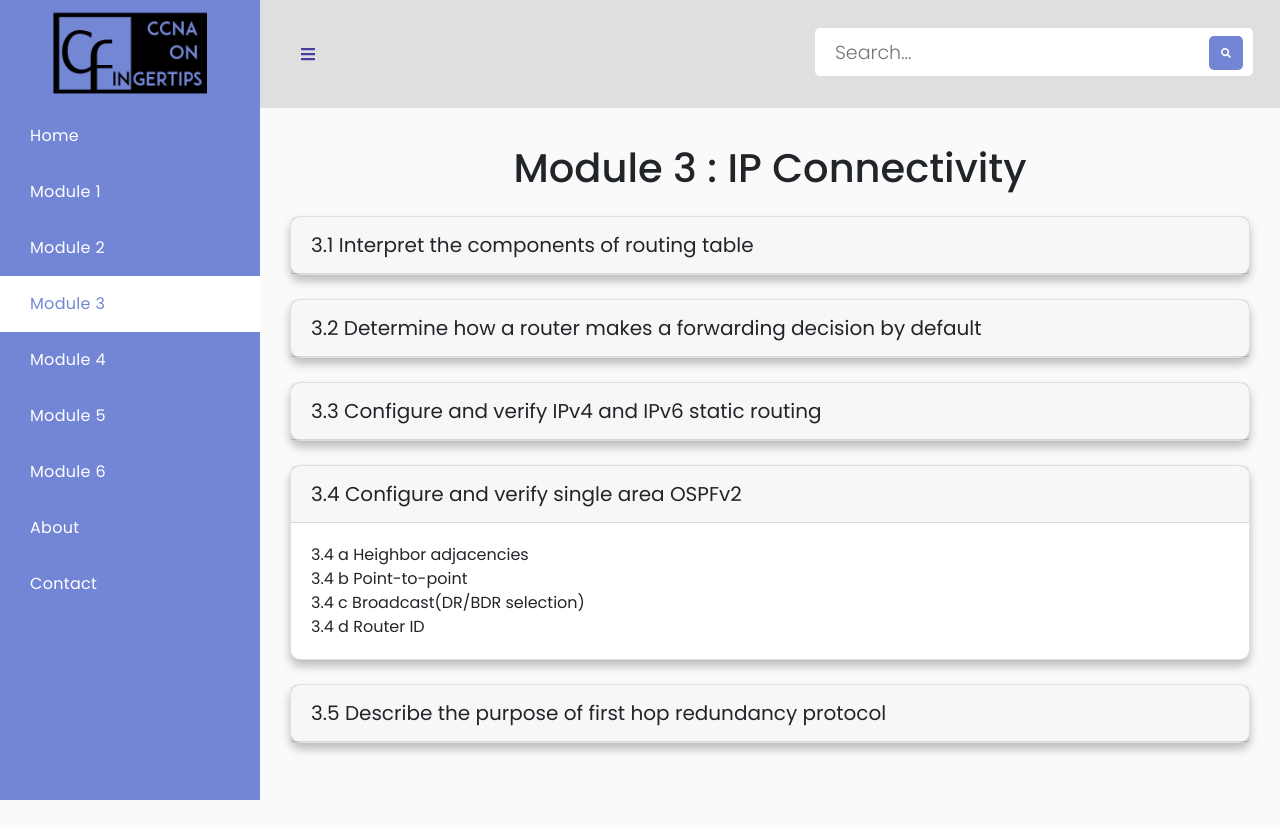
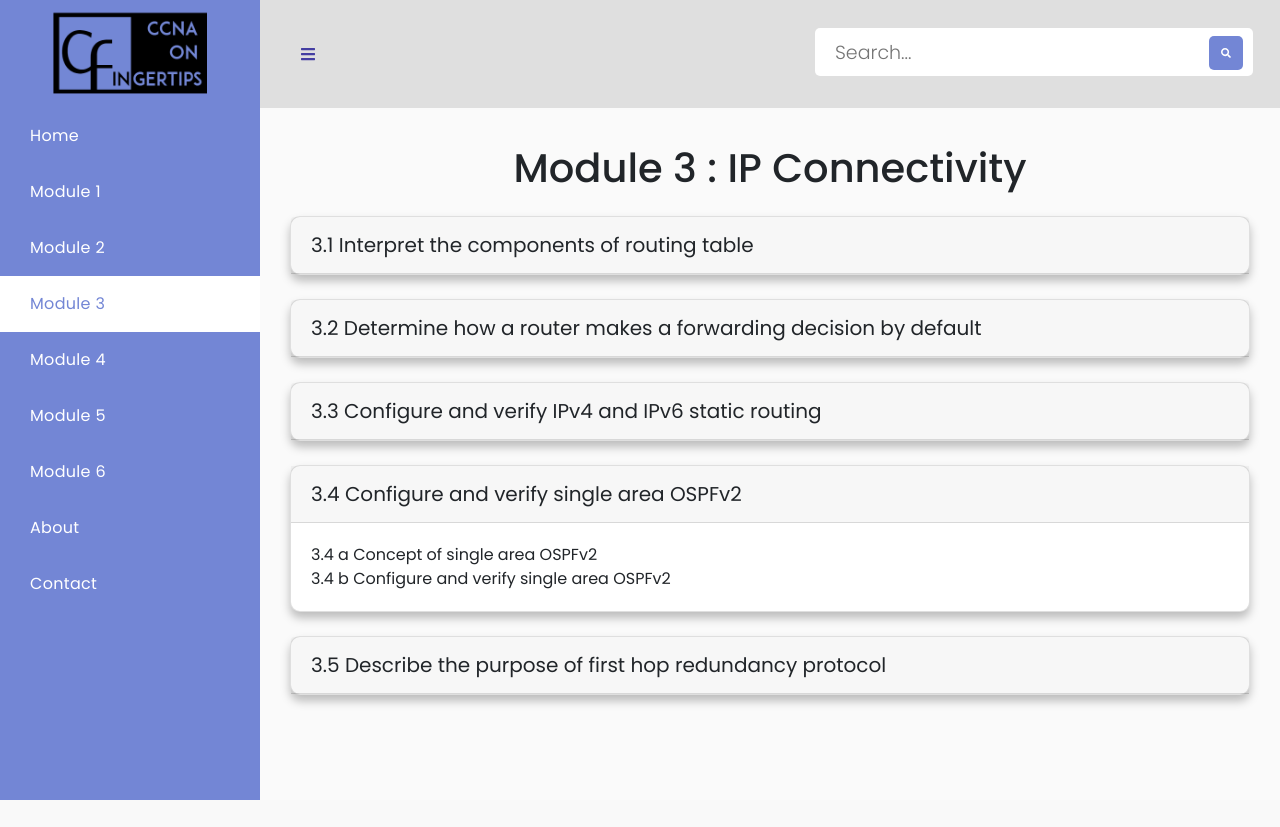
Before and after one commit to akshara01/CCNA-On-FingerTips, a Django app: page /module3 in a window 1280 px wide, after a click on "3.4 Configure and verify single area OSPFv2". After the commit the page ends 800 px from the top, so only its background shows below. Run offline with Django 3.2, Linux system fonts and the light colour scheme; some libraries are stand-ins or nearby versions.

Commit message:
Update module3.html

```diff
--- a/website/templates/website/module3.html
+++ b/website/templates/website/module3.html
@@ -83,10 +83,8 @@
                                 <div id="collapse-4" class="collapse" data-parent="#accordion"
                                     aria-labelledby="heading-2">
                                     <div class="card-body">
-                                        <a href="{% url 'dynamic' model_class='3' mod_no='3.4' sub_modno='a' %}">3.4 a Heighbor adjacencies</a><br>
-                                        <a href="{% url 'dynamic' model_class='3' mod_no='3.4' sub_modno='b' %}">3.4 b Point-to-point</a><br>
-                                        <a href="{% url 'dynamic' model_class='3' mod_no='3.4' sub_modno='c' %}">3.4 c Broadcast(DR/BDR selection)</a><br>
-                                        <a href="{% url 'dynamic' model_class='3' mod_no='3.4' sub_modno='d' %}">3.4 d Router ID</a><br>
+                                        <a href="{% url 'dynamic' model_class='3' mod_no='3.4' sub_modno='a' %}">3.4 a Concept of single area OSPFv2</a><br>
+                                        <a href="{% url 'dynamic' model_class='3' mod_no='3.4' sub_modno='b' %}">3.4 b Configure and verify single area OSPFv2</a><br>
                                     </div>
                                 </div>
                             </div>
@@ -94,10 +92,18 @@
                             <div class="card mb-4">
                                 <div class="card-header" id="heading-2">
                                     <h5 class="mb-0">
-                                        <a href="{% url 'dynamic' model_class='3' mod_no='3.5' sub_modno='-' %}">
+                                        <a class="collapsed" role="button" data-toggle="collapse" href="#collapse-5"
+                                            aria-expanded="false" aria-controls="collapse-2">
                                             3.5 Describe the purpose of first hop redundancy protocol
                                         </a>
                                     </h5>
+                                </div>
+                                <div id="collapse-5" class="collapse" data-parent="#accordion"
+                                    aria-labelledby="heading-2">
+                                    <div class="card-body">
+                                        <a href="{% url 'dynamic' model_class='3' mod_no='3.5' sub_modno='a' %}">3.5 a First Hop Redundancy Protocol</a><br>
+                                        <a href="{% url 'dynamic' model_class='3' mod_no='3.5' sub_modno='b' %}">3.5 b HSRP Lab</a><br>
+                                    </div>
                                 </div>
                             </div>
 
```
